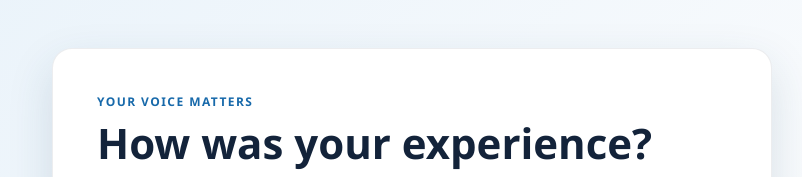
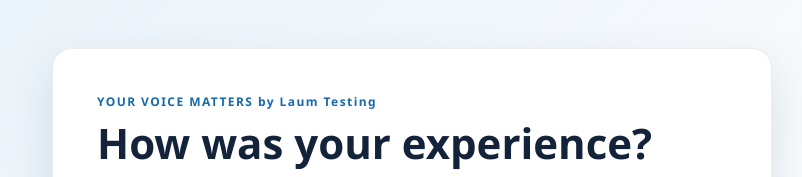
Before and after one commit to laumbo-aya/laumbocoder.github.io, a plain HTML site: page index.html in a window 1280 px wide. Shown: the top 177 px of the page, without its empty margins (228-1030 px from the left). Drawn offline with Linux system fonts and the light colour scheme.

Commit message:
Update index.html

```diff
--- a/index.html
+++ b/index.html
@@ -11,7 +11,7 @@
     <main class="page-shell">
       <section class="feedback-card" aria-labelledby="form-title">
         <header class="form-header">
-          <p class="eyebrow">YOUR VOICE MATTERS</p>
+          <p class="eyebrow">YOUR VOICE MATTERS by Laum Testing</p>
           <h1 id="form-title">How was your experience?</h1>
           <p>Tell us what went well and where we can improve. It only takes a minute.</p>
         </header>
```
